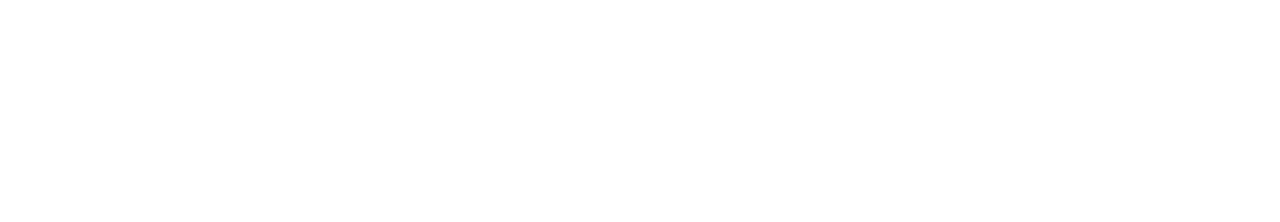
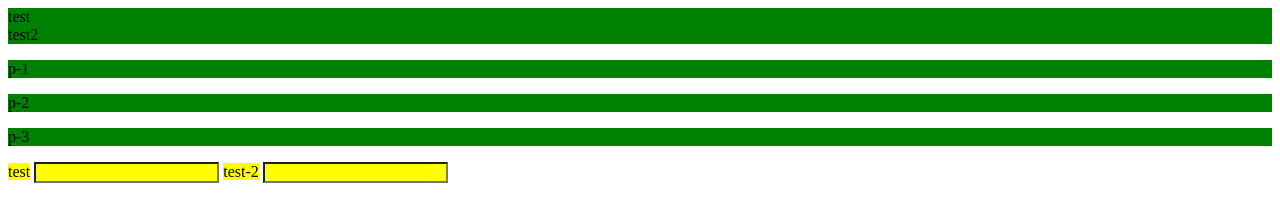
Before and after one commit to sunminlee00/project_css, a plain HTML site: page block_in.html in a window 1280 px wide. Drawn offline with Linux system fonts and the light colour scheme.

Commit message:
html_완료

```diff
--- a/block_in.html
+++ b/block_in.html
@@ -4,8 +4,24 @@
     <meta charset="UTF-8">
     <meta name="viewport" content="width=device-width, initial-scale=1.0">
     <title>Document</title>
+    <style>
+       div,p{
+          background-color:green;
+       }
+       label, input{
+        background-color:yellow;
+       }
+    </style>
 </head>
 <body>
-
+    <div>test</div>
+    <div>test2</div>
+    <p>p-1</p>
+    <p>p-2</p>
+    <p>p-3</p>
+    <label for="name">test</label>
+    <input type="text" name="name" id="name">
+    <label for="age">test-2</label>
+    <input type="number" name="age" id="age">
 </body>
 </html>
```
Also changed, not shown: form3.html (added, +22 -0 lines), css_test.html (added), day02/style/css_test.css (added).
